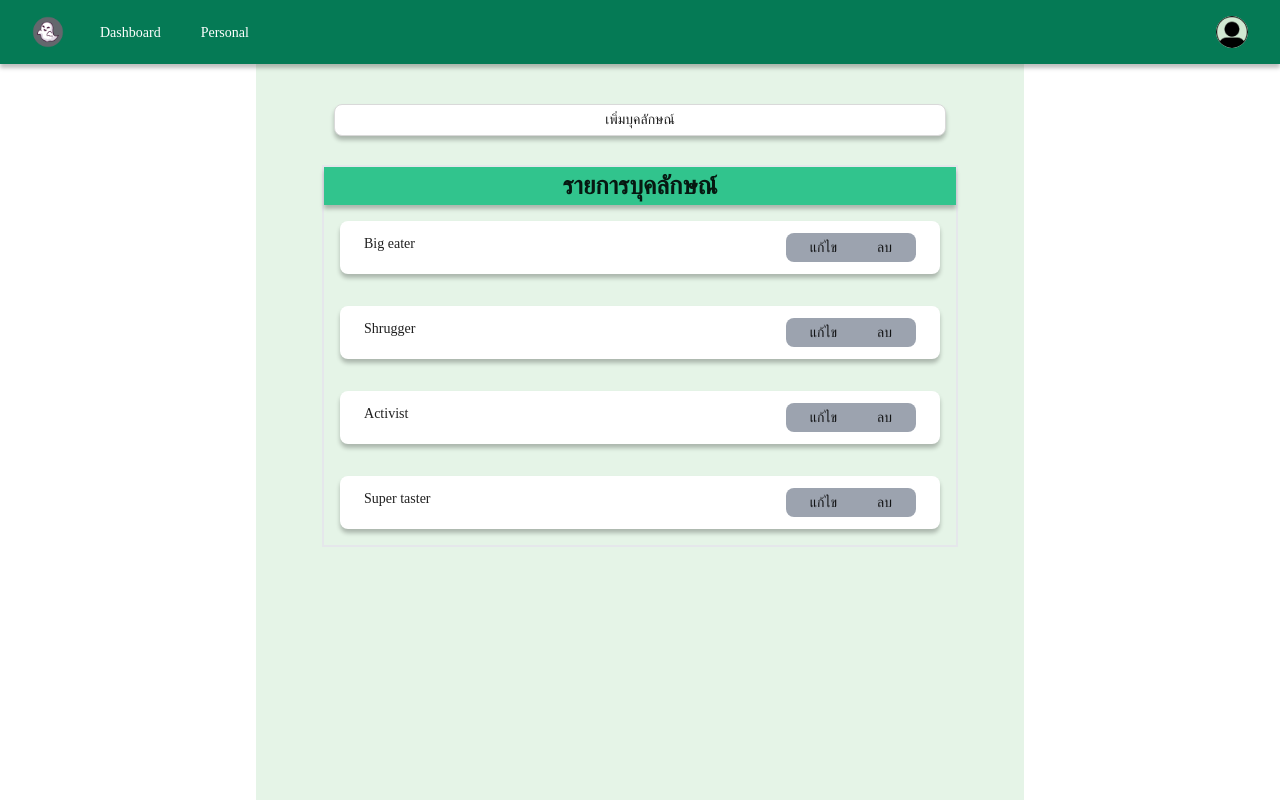
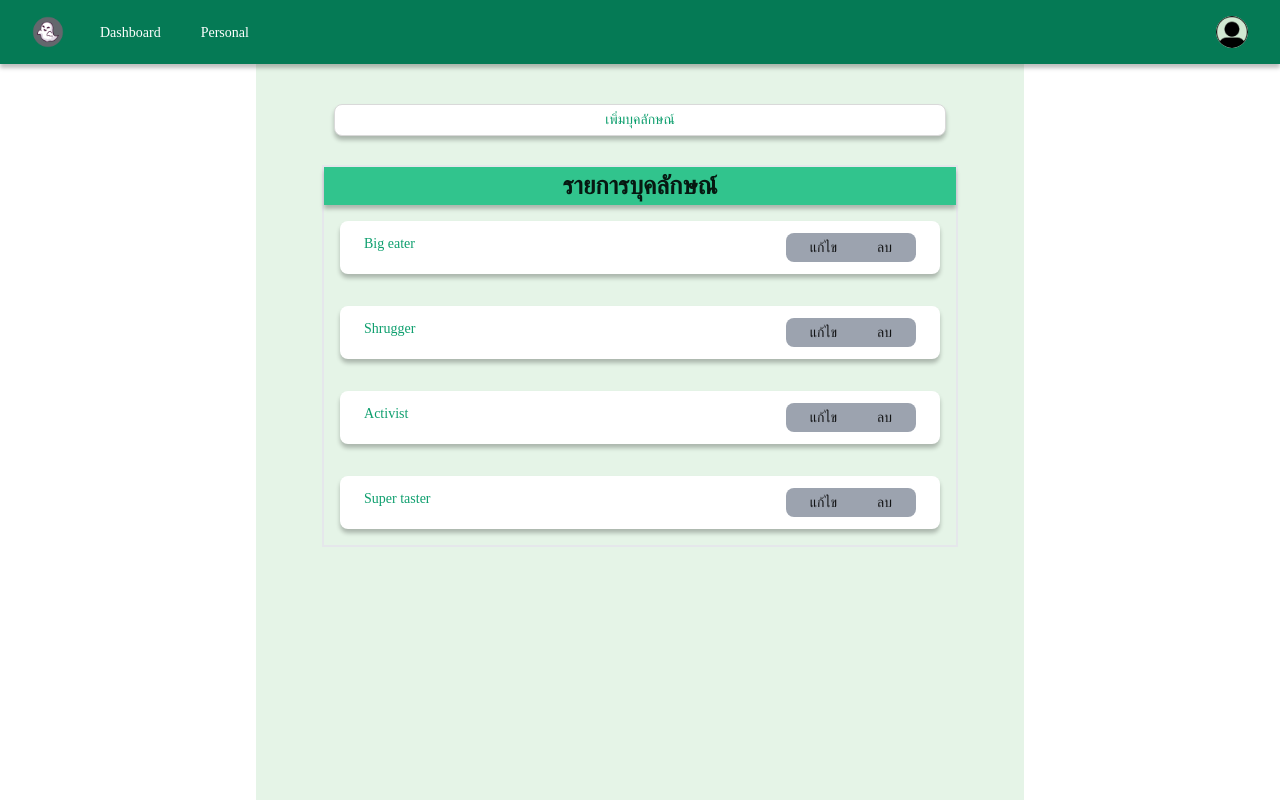
Before and after one commit to dexb99/Perfood-Project, a Next.js app: page /personal in a window 1280 px wide. Built offline with nearby package versions, Linux system fonts and the light colour scheme.

Commit message:
color
เปลี่ยนสีตัวอักษร

```diff
--- a/pages/personal.js
+++ b/pages/personal.js
@@ -13,7 +13,7 @@ export default function Personal() {
                 <Layout className=" sm:px-3 md:px-[2.5%] xl:px-[5%] h-full w-full bg-honeydew-200 ">
                     <Header className='   sm:p-1 md:p-[2%] xl:p-[4%] bg-transparent  h-[10%]'>
                         <div className='p-3'>
-                            <Button href='/Createpersonal' className=' font-itim bg-white flex justify-center shadow-[0px_4px_4px_rgba(0,_0,_0,_0.25)] px-6 rounded-lg w-full  '>
+                            <Button href='/Createpersonal' className=' font-itim bg-white flex justify-center shadow-[0px_4px_4px_rgba(0,_0,_0,_0.25)] px-6 rounded-lg w-full text-green-500 '>
                                 เพิ่มบุคลักษณ์
                             </Button>
                         </div>
@@ -24,7 +24,7 @@ export default function Personal() {
                             {PersonalData.map((personal) => (
                                 <div key={personal.id} className='p-3 border-solid '>
                                     <div className='m-1 bg-white shadow-[0px_4px_4px_rgba(0,_0,_0,_0.25)] flex px-6 py-3  rounded-lg'>
-                                        <div className=' w-1/2 text-start font-itim'>
+                                        <div className=' w-1/2 text-start font-itim text-green-500'>
                                             {personal.Personaltype}
                                         </div>
                                         <div className=' w-1/2 flex items-center justify-end text-center '>
```
